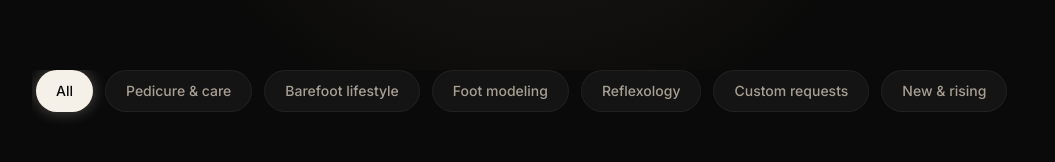
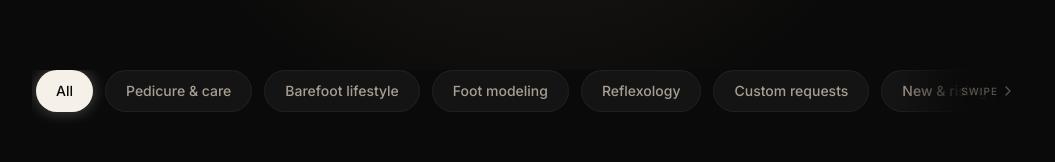
Before and after one commit to realslimkayleee/PO_repo, a React (Vite) app: page / in a window 1280 px wide. Shown: the part 351-513 px from the top of the page, without its empty margins (112-1167 px from the left). Built offline with nearby package versions, Linux system fonts and the light colour scheme; a web font is replaced by a local one.

Commit message:
Enhance category scroll indicator with SWIPE text

```diff
--- a/src/pages/Discover.tsx
+++ b/src/pages/Discover.tsx
@@ -45,9 +45,12 @@ export const Discover = () => {
           </div>
         </div>
 
-        {/* Scroll Indicator (Mobile only) */}
-        <div className="absolute top-0 right-0 h-[calc(100%-16px)] w-20 bg-gradient-to-l from-ink via-ink/80 to-transparent pointer-events-none flex items-center justify-end pr-1 sm:hidden">
-          <ChevronRight className="w-5 h-5 text-mute animate-pulse" />
+        {/* Scroll Indicator */}
+        <div className="absolute top-0 right-0 h-[calc(100%-16px)] w-32 bg-gradient-to-l from-ink via-ink/90 to-transparent pointer-events-none flex items-center justify-end pr-2">
+          <div className="flex items-center text-mute/60 animate-pulse">
+            <span className="text-[10px] font-medium uppercase tracking-widest">Swipe</span>
+            <ChevronRight className="w-4 h-4 ml-0.5" />
+          </div>
         </div>
       </section>
 
```
